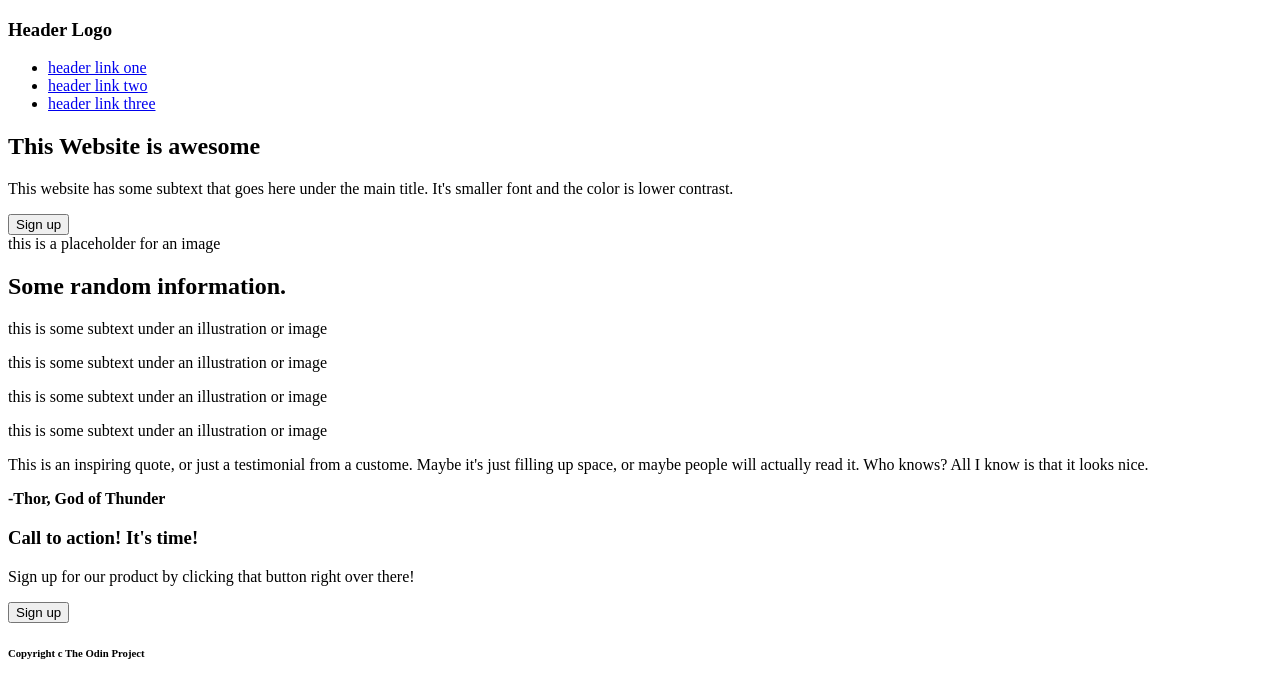
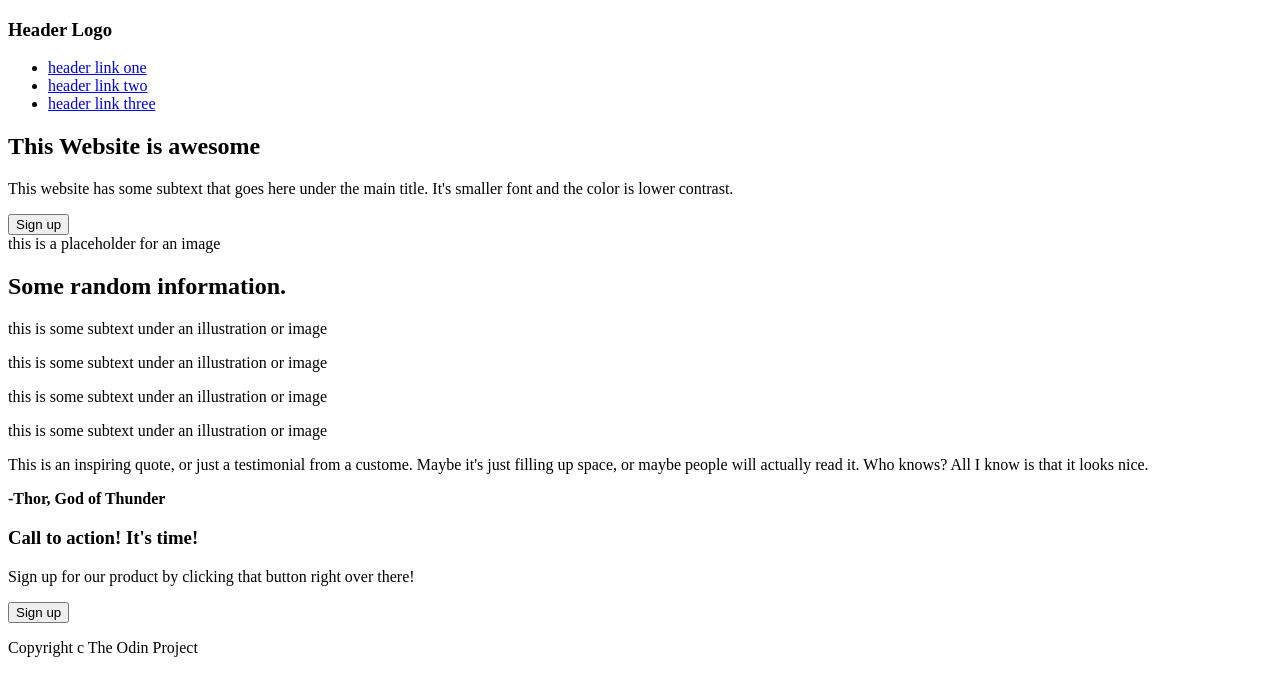
Before and after one commit to redmonkeh/Learning-TOP-landing-page, a plain HTML site: page index.html in a window 1280 px wide. Drawn offline with Linux system fonts and the light colour scheme.

Commit message:
Change footer text from <h6> to <p>

```diff
--- a/index.html
+++ b/index.html
@@ -69,7 +69,7 @@
     </content>
 
     <footer>
-        <h6>Copyright c The Odin Project</h6>
+        <p>Copyright c The Odin Project</p>
     </footer>
 
 </body>
```
